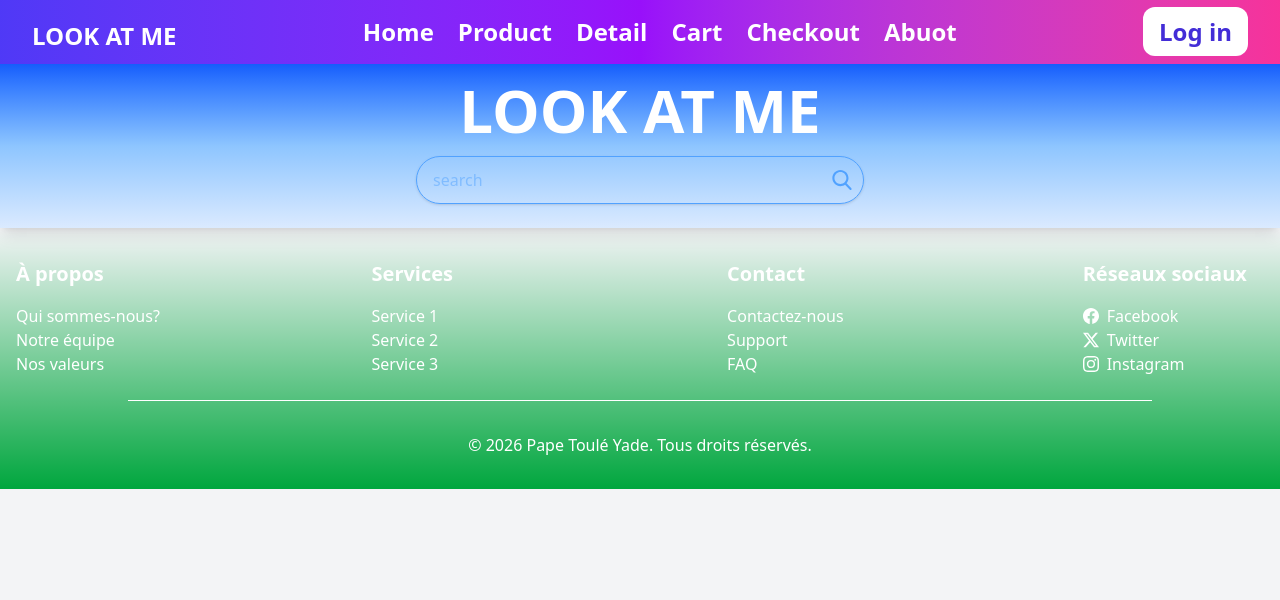
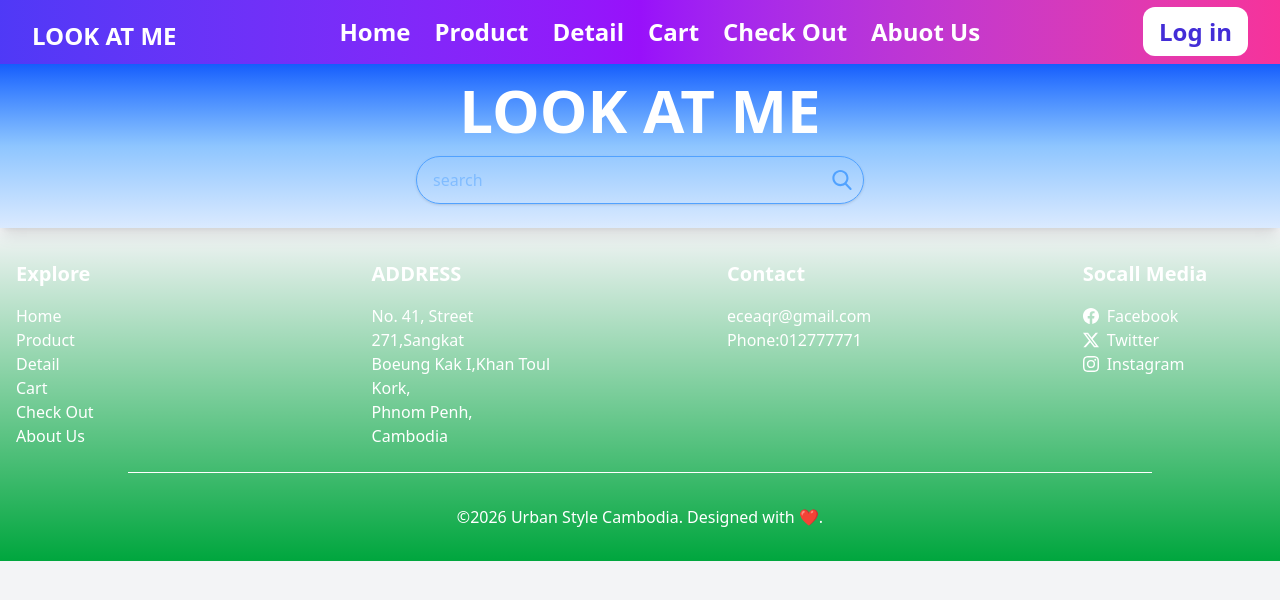
Before and after one commit to eceaqr-cell/My-project-web, a website: page html/Abuot.html in a window 1280 px wide. Drawn offline with Linux system fonts and the light colour scheme.

Commit message:
update:main

```diff
--- a/html/Abuot.html
+++ b/html/Abuot.html
@@ -21,8 +21,8 @@
           <a href="./Product.html" class="hover:text-yellow-300 transition font-bold text-2xl">Product</a>
           <a href="./Detail.html" class="hover:text-yellow-300 transition font-bold text-2xl">Detail</a>
           <a href="./Cart.html" class="hover:text-yellow-300 transition font-bold text-2xl">Cart</a>
-          <a href="./Checkout.html" class="hover:text-yellow-300 transition font-bold text-2xl">Checkout</a>
-          <a href="./Abuot.html" class="block hover:text-yellow-300 transition font-bold text-2xl">Abuot</a>
+          <a href="./Checkout.html" class="hover:text-yellow-300 transition font-bold text-2xl">Check Out</a>
+          <a href="./Abuot.html" class="block hover:text-yellow-300 transition font-bold text-2xl">Abuot Us</a>
         </div>
 
         <!-- Desktop Button -->
@@ -47,8 +47,8 @@
       <a href="./html/Product.html" class="block hover:text-yellow-300 transition font-bold text-2xl">Product</a>
       <a href="./html/Detail.html" class="block hover:text-yellow-300 transition font-bold text-2xl">Detail</a>
       <a href="./html/Cart.html" class="hover:text-yellow-300 transition font-bold text-2xl">Cart</a>
-      <a href="./html/Checkout.html" class="block hover:text-yellow-300 transition font-bold text-2xl">Checkout</a>
-      <a href="./html/Abuot.html" class="block hover:text-yellow-300 transition font-bold text-2xl">Abuot</a>
+      <a href="./html/Checkout.html" class="block hover:text-yellow-300 transition font-bold text-2xl">Check Out</a>
+      <a href="./html/Abuot.html" class="block hover:text-yellow-300 transition font-bold text-2xl">Abuot Us</a>
       <a href="./Login.html" class="block bg-white text-indigo-700 text-center px-4 py-2 rounded-xl hover:bg-yellow-300 transition-all font-semibold mt-2 font-bold text-2xl">
         Log in
       </a>
@@ -72,26 +72,29 @@
 </div>
     </nav>
 
-    <footer class="absolute-right bottom-0 w-full text-white py-8 bg-gradient-to-t from-green-600 to-indigo-600">
+    <footer class="absolute-right bottom-0 w-full text-white py-8 bg-gradient-to-t from-green-600 to-indigo-6000">
 
         <div class="container mx-auto flex flex-wrap justify-between">
             <!-- Colonne 1 -->
             <div class="w-full sm:w-1/2 md:w-1/4 lg:w-1/6 px-4 mb-4">
-            <h2 class="text-xl font-bold mb-4">À propos</h2>
+                <h2 class="text-xl font-bold mb-4">Explore</h2>
                 <ul>
-                <li><a href="#" class="block hover:text-gray-300">Qui sommes-nous?</a></li>
-                <li><a href="#" class="block hover:text-gray-300">Notre équipe</a></li>
-                <li><a href="#" class="block hover:text-gray-300">Nos valeurs</a></li>
+                    <li><a href="../index.html" class="block hover:text-gray-300">Home</a></li>
+                    <li><a href="./Product.html" class="block hover:text-gray-300">Product</a></li>
+                    <li><a href="./Detail.html" class="block hover:text-gray-300">Detail</a></li>
+                    <li><a href="./Cart.html" class="block hover:text-gray-300">Cart</a></li>
+                    <li><a href="./Checkout.html" class="block hover:text-gray-300">Check Out</a></li>
+                    <li><a href="./Abuot.html" class="block hover:text-gray-300">About Us</a></li>
                 </ul>
             </div>
 
             <!-- Colonne 2 -->
             <div class="w-full sm:w-1/2 md:w-1/4 lg:w-1/6 px-4 mb-4">
-            <h2 class="text-xl font-bold mb-4">Services</h2>
+                <h2 class="text-xl font-bold mb-4">ADDRESS</h2>
                 <ul>
-                <li><a href="#" class="block hover:text-gray-300">Service 1</a></li>
-                <li><a href="#" class="block hover:text-gray-300">Service 2</a></li>
-                <li><a href="#" class="block hover:text-gray-300">Service 3</a></li>
+                    <li><a href="#" class="block hover:text-gray-300">No. 41, Street 271,Sangkat</a></li>
+                    <li><a href="#" class="block hover:text-gray-300">Boeung Kak I,Khan Toul Kork,</a></li>
+                    <li><a href="#" class="block hover:text-gray-300">Phnom Penh, Cambodia</a></li>
                 </ul>
             </div>
 
@@ -99,21 +102,20 @@
             <div class="w-full sm:w-1/2 md:w-1/4 lg:w-1/6 px-4 mb-4">
                 <h2 class="text-xl font-bold mb-4">Contact</h2>
                 <ul>
-                <li><a href="#" class="block hover:text-gray-300">Contactez-nous</a></li>
-                <li><a href="#" class="block hover:text-gray-300">Support</a></li>
-                <li><a href="#" class="block hover:text-gray-300">FAQ</a></li>
+                    <li><a href="eceaqr@gmail.com" class="block hover:text-gray-300">eceaqr@gmail.com</a></li>
+                    <li><a href="https://t.me/ITchhannon" class="block hover:text-gray-300">Phone:012777771</a></li>
                 </ul>
             </div>
 
             <!-- Colonne 4 -->
             <div class="w-full sm:w-1/2 md:w-1/4 lg:w-1/6 px-4 mb-4">
-            <h2 class="text-xl font-bold mb-4">Réseaux sociaux</h2>
+                <h2 class="text-xl font-bold mb-4">Socall Media</h2>
                 <ul>
                     <li class="flex align-items"><svg xmlns="http://www.w3.org/2000/svg" width="16" height="16"
                             fill="currentColor" class="bi bi-facebook mt-1" viewBox="0 0 16 16">
                             <path
                                 d="M16 8.049c0-4.446-3.582-8.05-8-8.05C3.58 0-.002 3.603-.002 8.05c0 4.017 2.926 7.347 6.75 7.951v-5.625h-2.03V8.05H6.75V6.275c0-2.017 1.195-3.131 3.022-3.131.876 0 1.791.157 1.791.157v1.98h-1.009c-.993 0-1.303.621-1.303 1.258v1.51h2.218l-.354 2.326H9.25V16c3.824-.604 6.75-3.934 6.75-7.951" />
-                    </svg><a href="https://web.facebook.com/?_rdc=1&_rdr#" class="block hover:text-gray-300 ml-2">Facebook</a></li>
+                        </svg><a href="#" class="block hover:text-gray-300 ml-2">Facebook</a></li>
                     <li class="flex align-items"><svg xmlns="http://www.w3.org/2000/svg" width="16" height="16"
                             fill="currentColor" class="bi bi-twitter-x mt-1" viewBox="0 0 16 16">
                             <path
@@ -131,7 +133,7 @@
 
         <!-- Bas de page -->
         <div class="text-center mt-8">
-        <p>&copy; 2026 Pape Toulé Yade. Tous droits réservés.</p>
+            <p>&copy;2026 Urban Style Cambodia. Designed with ❤️.</p>
         </div>
     </footer>
 </body>
```
Also changed, not shown: html/Cart.html (+19 -17 lines), html/Checkout.html (+19 -17 lines), html/Detail.html (+19 -17 lines), html/Product.html (+19 -17 lines), index.html (+20 -18 lines). Lines whose indentation alone changed are shown as unchanged.
